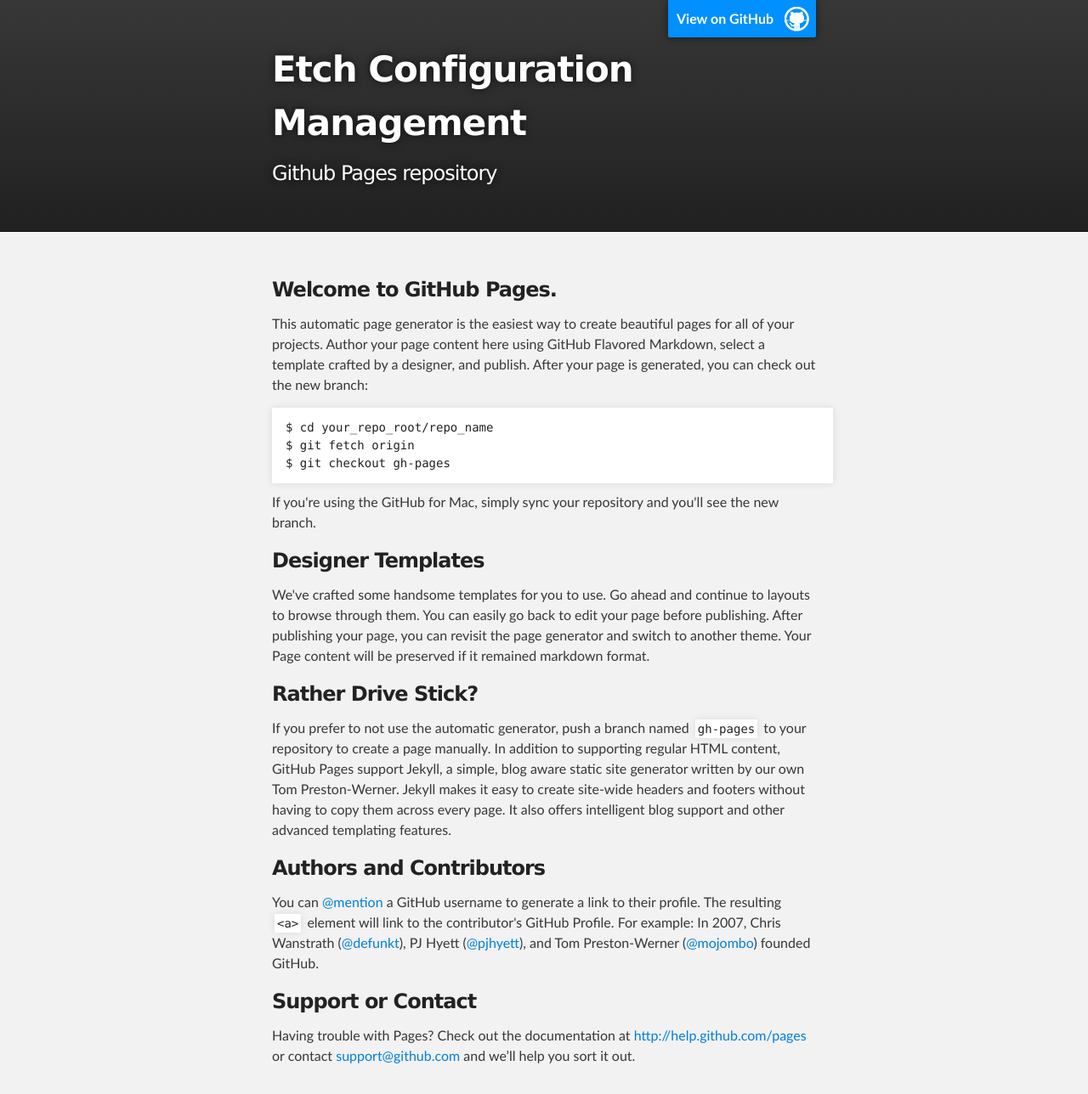
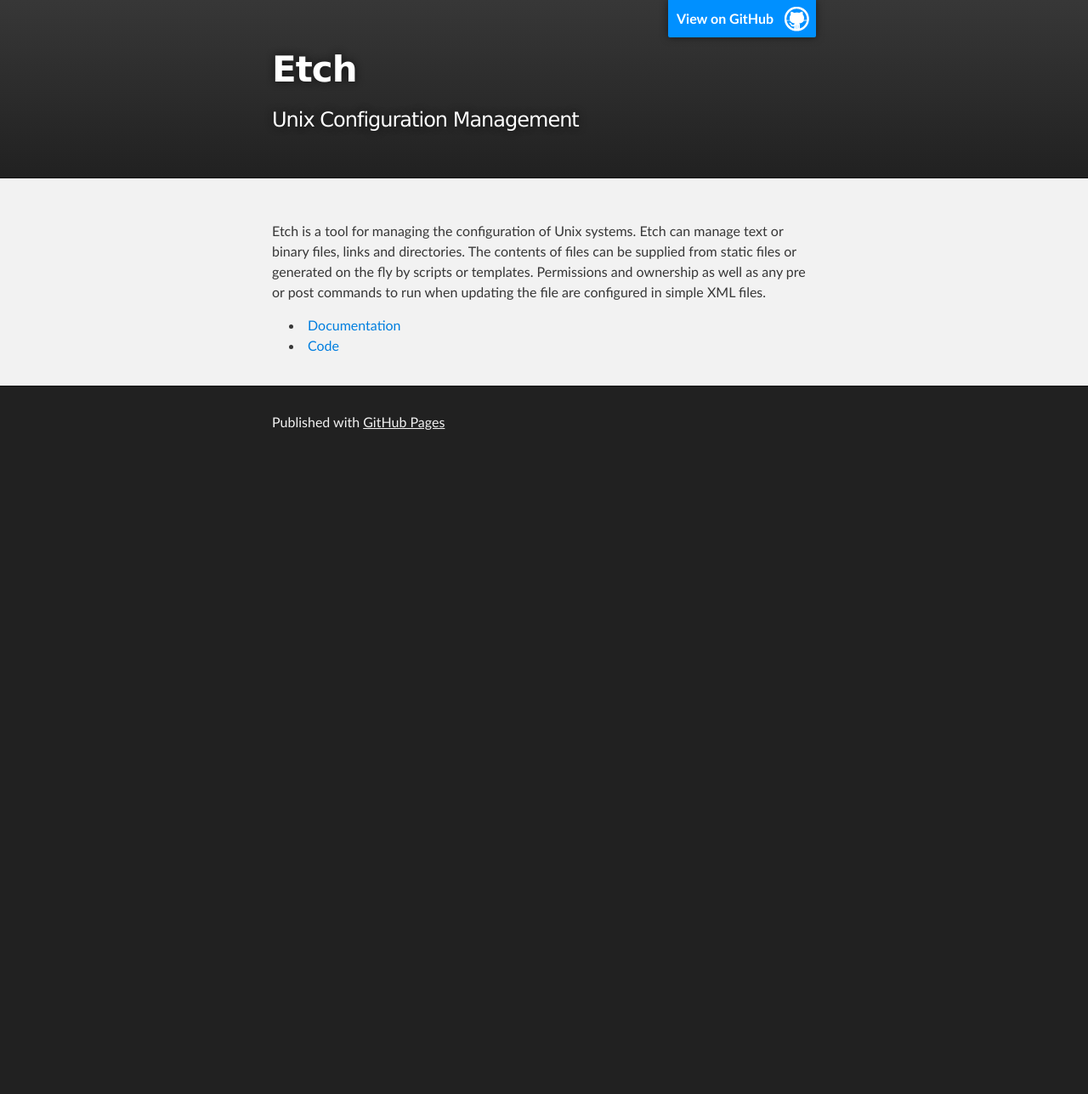
Before and after one commit to etch/etch.github.io, a plain HTML site: page index.html in a window 1280 px wide. Shown: the top 1288 px of the page at 85% size. After the commit the page ends 800 px from the top, so only its background shows below. Drawn offline with Linux system fonts and the light colour scheme.

Commit message:
Replace master branch with page content via GitHub

```diff
--- a/index.html
+++ b/index.html
@@ -4,11 +4,11 @@
   <head>
     <meta charset='utf-8' />
     <meta http-equiv="X-UA-Compatible" content="chrome=1" />
-    <meta name="description" content="Etch Configuration Management : Github Pages repository" />
+    <meta name="description" content="Etch : Unix Configuration Management" />
 
     <link rel="stylesheet" type="text/css" media="screen" href="stylesheets/stylesheet.css">
 
-    <title>Etch Configuration Management</title>
+    <title>Etch</title>
   </head>
 
   <body>
@@ -18,8 +18,8 @@
         <header class="inner">
           <a id="forkme_banner" href="https://github.com/etch">View on GitHub</a>
 
-          <h1 id="project_title">Etch Configuration Management</h1>
-          <h2 id="project_tagline">Github Pages repository</h2>
+          <h1 id="project_title">Etch</h1>
+          <h2 id="project_tagline">Unix Configuration Management</h2>
 
         </header>
     </div>
@@ -27,37 +27,12 @@
     <!-- MAIN CONTENT -->
     <div id="main_content_wrap" class="outer">
       <section id="main_content" class="inner">
-        <h3>
-<a name="welcome-to-github-pages" class="anchor" href="#welcome-to-github-pages"><span class="octicon octicon-link"></span></a>Welcome to GitHub Pages.</h3>
+        <p>Etch is a tool for managing the configuration of Unix systems. Etch can manage text or binary files, links and directories. The contents of files can be supplied from static files or generated on the fly by scripts or templates. Permissions and ownership as well as any pre or post commands to run when updating the file are configured in simple XML files.</p>
 
-<p>This automatic page generator is the easiest way to create beautiful pages for all of your projects. Author your page content here using GitHub Flavored Markdown, select a template crafted by a designer, and publish. After your page is generated, you can check out the new branch:</p>
-
-<pre><code>$ cd your_repo_root/repo_name
-$ git fetch origin
-$ git checkout gh-pages
-</code></pre>
-
-<p>If you're using the GitHub for Mac, simply sync your repository and you'll see the new branch.</p>
-
-<h3>
-<a name="designer-templates" class="anchor" href="#designer-templates"><span class="octicon octicon-link"></span></a>Designer Templates</h3>
-
-<p>We've crafted some handsome templates for you to use. Go ahead and continue to layouts to browse through them. You can easily go back to edit your page before publishing. After publishing your page, you can revisit the page generator and switch to another theme. Your Page content will be preserved if it remained markdown format.</p>
-
-<h3>
-<a name="rather-drive-stick" class="anchor" href="#rather-drive-stick"><span class="octicon octicon-link"></span></a>Rather Drive Stick?</h3>
-
-<p>If you prefer to not use the automatic generator, push a branch named <code>gh-pages</code> to your repository to create a page manually. In addition to supporting regular HTML content, GitHub Pages support Jekyll, a simple, blog aware static site generator written by our own Tom Preston-Werner. Jekyll makes it easy to create site-wide headers and footers without having to copy them across every page. It also offers intelligent blog support and other advanced templating features.</p>
-
-<h3>
-<a name="authors-and-contributors" class="anchor" href="#authors-and-contributors"><span class="octicon octicon-link"></span></a>Authors and Contributors</h3>
-
-<p>You can <a href="https://github.com/blog/821" class="user-mention">@mention</a> a GitHub username to generate a link to their profile. The resulting <code>&lt;a&gt;</code> element will link to the contributor's GitHub Profile. For example: In 2007, Chris Wanstrath (<a href="https://github.com/defunkt" class="user-mention">@defunkt</a>), PJ Hyett (<a href="https://github.com/pjhyett" class="user-mention">@pjhyett</a>), and Tom Preston-Werner (<a href="https://github.com/mojombo" class="user-mention">@mojombo</a>) founded GitHub.</p>
-
-<h3>
-<a name="support-or-contact" class="anchor" href="#support-or-contact"><span class="octicon octicon-link"></span></a>Support or Contact</h3>
-
-<p>Having trouble with Pages? Check out the documentation at <a href="http://help.github.com/pages">http://help.github.com/pages</a> or contact <a href="mailto:support@github.com">support@github.com</a> and we’ll help you sort it out.</p>
+<ul>
+<li><a href="https://github.com/etch/etch/wiki">Documentation</a></li>
+<li><a href="https://github.com/etch/etch">Code</a></li>
+</ul>
       </section>
     </div>
 
```
Also changed, not shown: params.json (+1 -1 lines).
